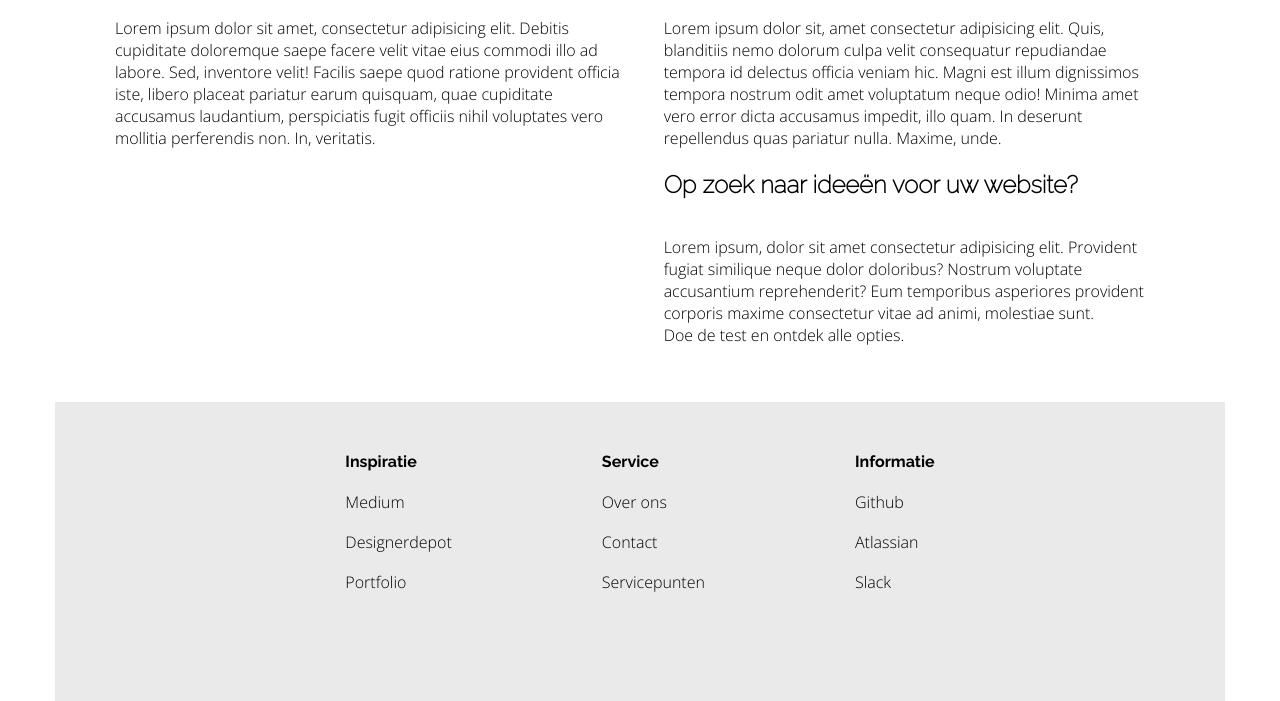
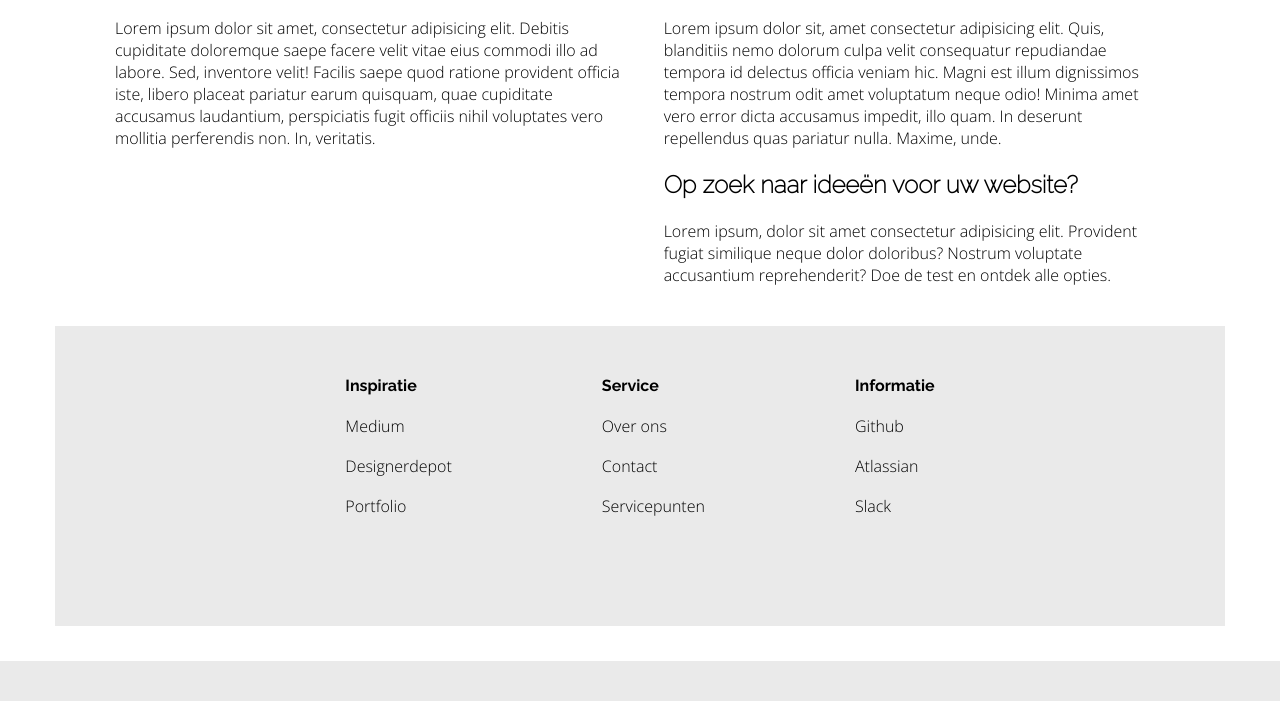
Before and after one commit to MajaMana/php_lorem_ipsum, a PHP site: page / in a window 1280 px wide. Shown: the part 2162-2863 px from the top of the page. After the commit the page ends 2823 px from the top, so only its background shows below. Run offline with PHP 8.4, Linux system fonts and the light colour scheme; some libraries are stand-ins or nearby versions; some web fonts are replaced.

Commit message:
fixed the link in the text to fit in the same line

```diff
--- a/Index.php
+++ b/Index.php
@@ -143,10 +143,7 @@ require "variables/languages/Lang-" . $_SESSION["lang"] . ".php";
             <p class="general-text middle-section"><?= $quickProductsText ?></p>
             <h1 class="general-header"><?= $ideasTitle ?></h1>
             <section class="general-text">
-                <p  class="test-text-begin text-with-link"><?= $ideasText ?></p>
-                <li class="test-link text-with-link">
-                    <a href="<?= $link ?>"><?= $takeTestLink ?></a></li>
-                <p  class="test-text-end text-with-link"><?= $takeTestText ?></p>
+                <p  class="test-text"><?= $ideasText . ' '?><a href="<?= $link ?>"><?=  $takeTestLink ?></a><?= ' ' . $takeTestText ?></p>
             </section>
         </div>
     </div>
--- a/css/main.css
+++ b/css/main.css
@@ -341,32 +341,20 @@ li.product-link a:hover {
     padding: 0 60px;;
 }
 
-/*li.test-link {*/
-/*    display: block;*/
-/*}*/
-
-.text-with-link {
-    display: inline-block;
-}
-
-li.test-link a {
+p.test-text a {
     color: black;
     text-decoration: none;
     font-family: 'Open Sans Light';
 }
 
-li.test-link:hover a {
+p.test-text:hover a {
     text-decoration: underline;
     cursor: pointer;
     color: #00b6e8;
 }
 
-p.test-text-begin {
+p.test-text {
     margin-block-end: 0;
-}
-
-p.test-text-end {
-    margin-block-start: 0;
 }
 
 .footer {
--- a/variables/languages/Lang-EN.php
+++ b/variables/languages/Lang-EN.php
@@ -110,8 +110,7 @@ $quickProductsText = "Lorem ipsum dolor sit, amet consectetur adipisicing elit.
 // looking for ideas section
 $ideasTitle = "Looking for ideas for your website?";
 $ideasText = "Lorem ipsum, dolor sit amet consectetur adipisicing elit. Provident fugiat
-                similique neque dolor doloribus? Nostrum voluptate accusantium reprehenderit? Eum temporibus
-                asperiores provident corporis maxime consectetur vitae ad animi, molestiae sunt.";
+                similique neque dolor doloribus? Nostrum voluptate accusantium reprehenderit?";
 $takeTestLink = "Take the test ";
 $takeTestText = "and discover all options.";
 //
--- a/variables/languages/Lang-NL.php
+++ b/variables/languages/Lang-NL.php
@@ -108,8 +108,7 @@ $quickProductsText = "Lorem ipsum dolor sit, amet consectetur adipisicing elit.
 // looking for ideas section
 $ideasTitle = "Op zoek naar ideeën voor uw website?";
 $ideasText = "Lorem ipsum, dolor sit amet consectetur adipisicing elit. Provident fugiat
-                similique neque dolor doloribus? Nostrum voluptate accusantium reprehenderit? Eum temporibus
-                asperiores provident corporis maxime consectetur vitae ad animi, molestiae sunt.";
+                similique neque dolor doloribus? Nostrum voluptate accusantium reprehenderit?";
 $takeTestLink = "Doe de test ";
 $takeTestText = "en ontdek alle opties.";
 //
```
